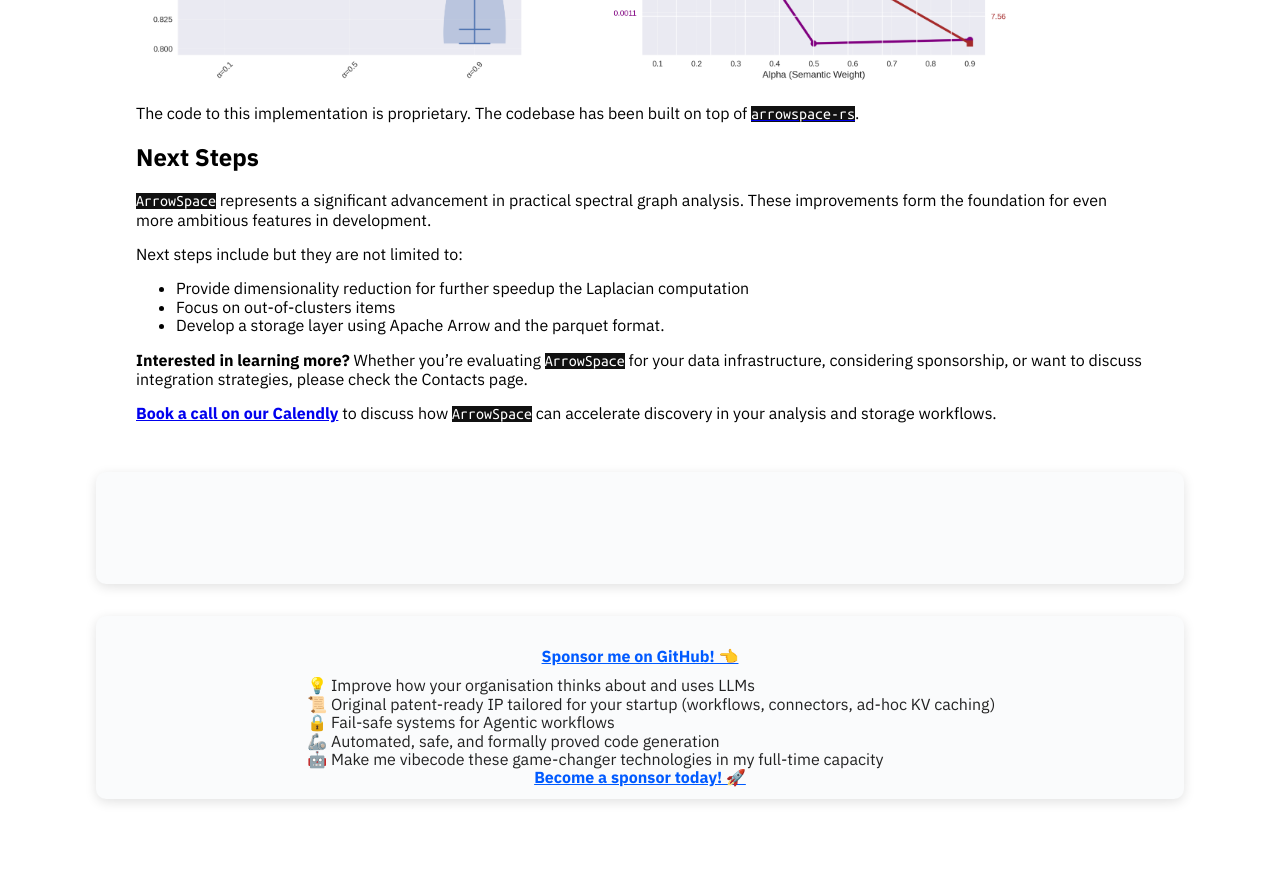
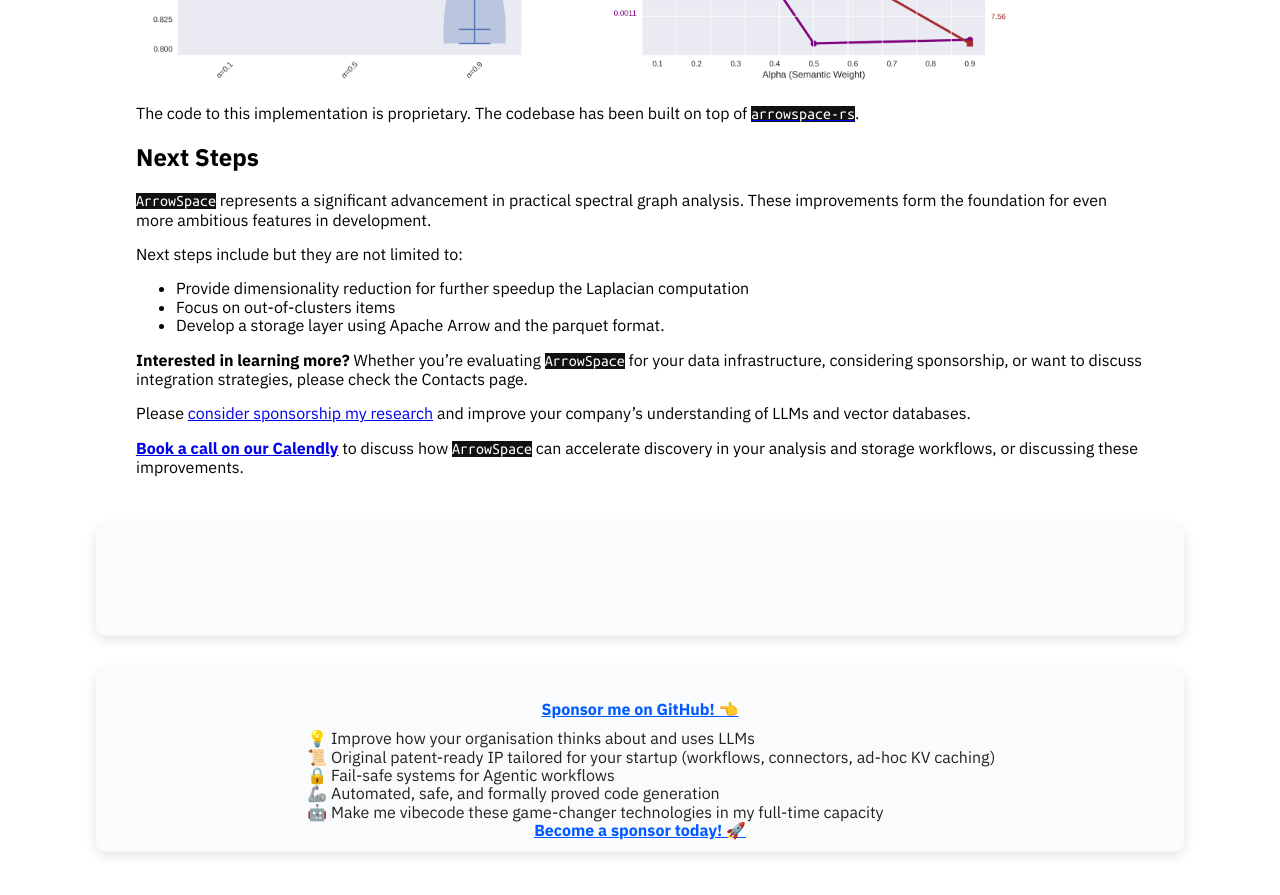
Before and after one commit to Mec-iS/staticwebpage, a Jekyll site: the page built from posts/002_early_october_improvements.md, in a window 1280 px wide and 900 px high, scrolled down 4623 px. Shown: the top 895 px of the window. Built offline with Jekyll 4.4.1, drawn with Linux system fonts in a browser that asks for light colours; nearby versions of some CDN libraries; before the commit the page ends 5470 px from its top, so only the background shows below that.

Commit message:
add links

```diff
--- a/posts/002_early_october_improvements.md
+++ b/posts/002_early_october_improvements.md
@@ -81,11 +81,11 @@
 
 <img src="../assets/blog/002/alpha_beta_trends.png" alt="Alpha Beta Trends" width="88%"/>
 
-<img src="../assets/blog/002/alpha_time_focused.png" alt="Alpha Beta Trends" width="88%"/>
+<img src="../assets/blog/002/alpha_time_focused.png" alt="Alpha Time metrics" width="88%"/>
 
-<img src="../assets/blog/002/performance_trends.png" alt="Alpha Beta Trends" width="88%"/>
+<img src="../assets/blog/002/performance_trends.png" alt="Performance trends" width="88%"/>
 
-<img src="../assets/blog/002/query_behavior.png" alt="Alpha Beta Trends" width="88%"/>
+<img src="../assets/blog/002/query_behavior.png" alt="Query behaviour" width="88%"/>
 
 
 The code to this implementation is proprietary. The codebase has been built on top of [`arrowspace-rs`](https://github.com/Mec-iS/arrowspace-rs).
@@ -101,4 +101,6 @@
 
 **Interested in learning more?** Whether you're evaluating `ArrowSpace` for your data infrastructure, considering sponsorship, or want to discuss integration strategies, please check the Contacts page.
 
-**[Book a call on our Calendly](https://calendly.com/tunedconsulting/talk-with-lorenzo)** to discuss how `ArrowSpace` can accelerate discovery in your analysis and storage workflows.
+Please [consider sponsorship my research](https://github.com/sponsors/Mec-iS) and improve your company's understanding of LLMs and vector databases.
+
+**[Book a call on our Calendly](https://calendly.com/tunedconsulting/talk-with-lorenzo)** to discuss how `ArrowSpace` can accelerate discovery in your analysis and storage workflows, or discussing these improvements.
```
